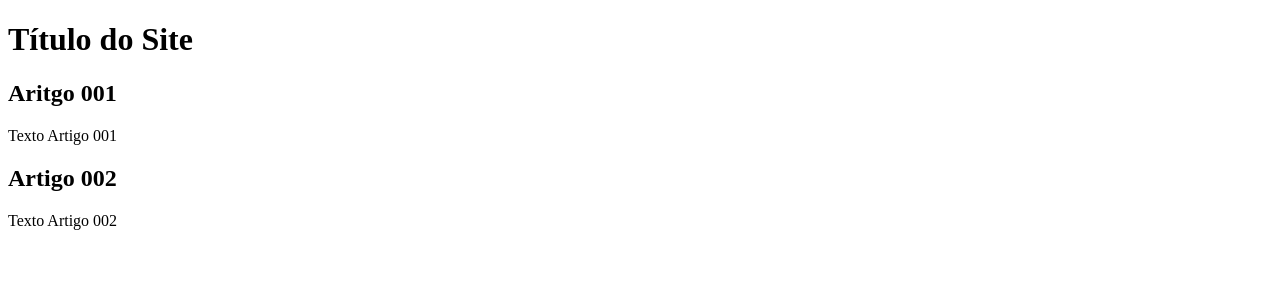
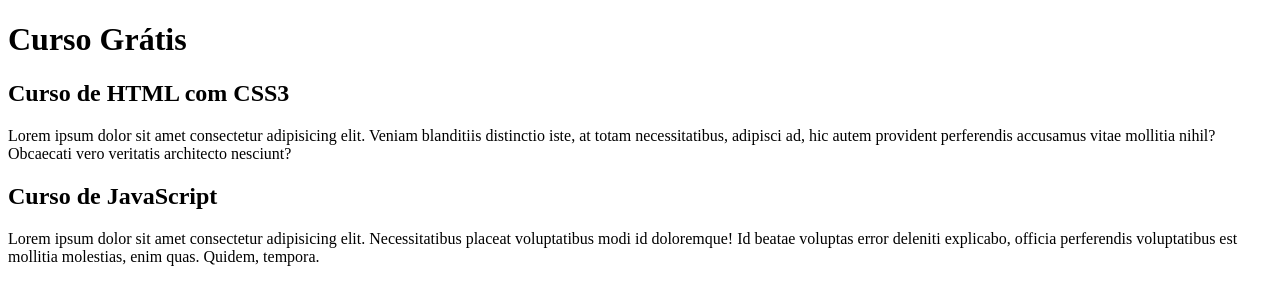
Before and after one commit to igabb/projeto-site, a plain HTML site: page index.html in a window 1280 px wide. Drawn offline with Linux system fonts and the light colour scheme.

Commit message:
comecei a escrever o conteúdo

```diff
--- a/index.html
+++ b/index.html
@@ -9,15 +9,15 @@
 <body>
     <main>
         <header>
-            <h1>Título do Site</h1>
+            <h1>Curso Grátis</h1>
         </header>
         <article>
-            <h2>Aritgo 001</h2>
-            <p>Texto Artigo 001</p>
+            <h2>Curso de HTML com CSS3</h2>
+            <p>Lorem ipsum dolor sit amet consectetur adipisicing elit. Veniam blanditiis distinctio iste, at totam necessitatibus, adipisci ad, hic autem provident perferendis accusamus vitae mollitia nihil? Obcaecati vero veritatis architecto nesciunt?</p>
         </article>
         <article>
-            <h2>Artigo 002</h2>
-            <p>Texto Artigo 002</p>
+            <h2>Curso de JavaScript</h2>
+            <p>Lorem ipsum dolor sit amet consectetur adipisicing elit. Necessitatibus placeat voluptatibus modi id doloremque! Id beatae voluptas error deleniti explicabo, officia perferendis voluptatibus est mollitia molestias, enim quas. Quidem, tempora.</p>
         </article>
     </main>
 </body>
```
